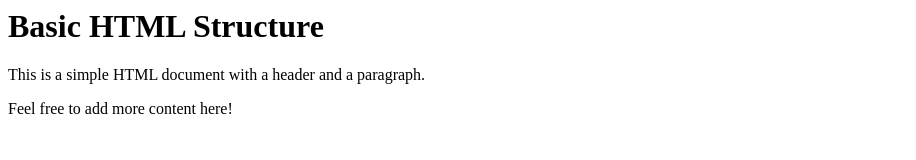
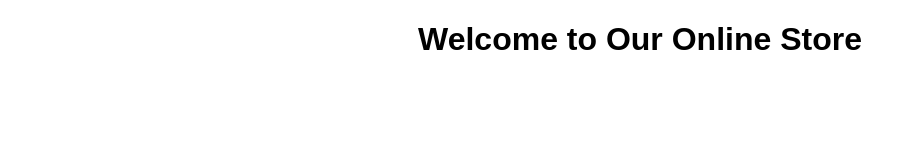
Before and after one commit to chittisatya85/ecommerce-frontend, a website: page index.html in a window 1280 px wide. Shown: the whole page, without its empty margins (0-916 px from the left). Drawn offline with Linux system fonts and the light colour scheme.

Commit message:
Added packagr files and initial structure

```diff
--- a/index.html
+++ b/index.html
@@ -1,7 +1,15 @@
-<html>
-    <body>
-        <h1>Basic HTML Structure</h1>
-        <p>This is a simple HTML document with a header and a paragraph.</p>
-        <p>Feel free to add more content here!</p>
-    </body>
+<!DOCTYPE html>
+<html lang="en">
+<head>
+    <meta charset="UTF-8">
+    <meta name="viewport" content="width=device-width, initial-scale=1.0">
+    <title>E-Commerce Frontend</title>
+    <link rel="stylesheet" href="styles/main.css">
+</head>
+<body>
+    <header>
+        <h1>Welcome to Our Online Store</h1>
+    </header>
+    <script src="scripts/app.js"></script>
+</body>
 </html>
--- /dev/null
+++ b/scripts/app.js
@@ -0,0 +1 @@
+console.log("E-Commerce Website Loaded");
--- /dev/null
+++ b/styles/main.css
@@ -0,0 +1,6 @@
+body {
+    font-family: Arial, sans-serif;
+    margin: 0;
+    padding: 0;
+    text-align: center;
+}
```
Also changed, not shown: index.js (added, +11 -0 lines), package.json (added, +24 -0 lines), 1 other file.
